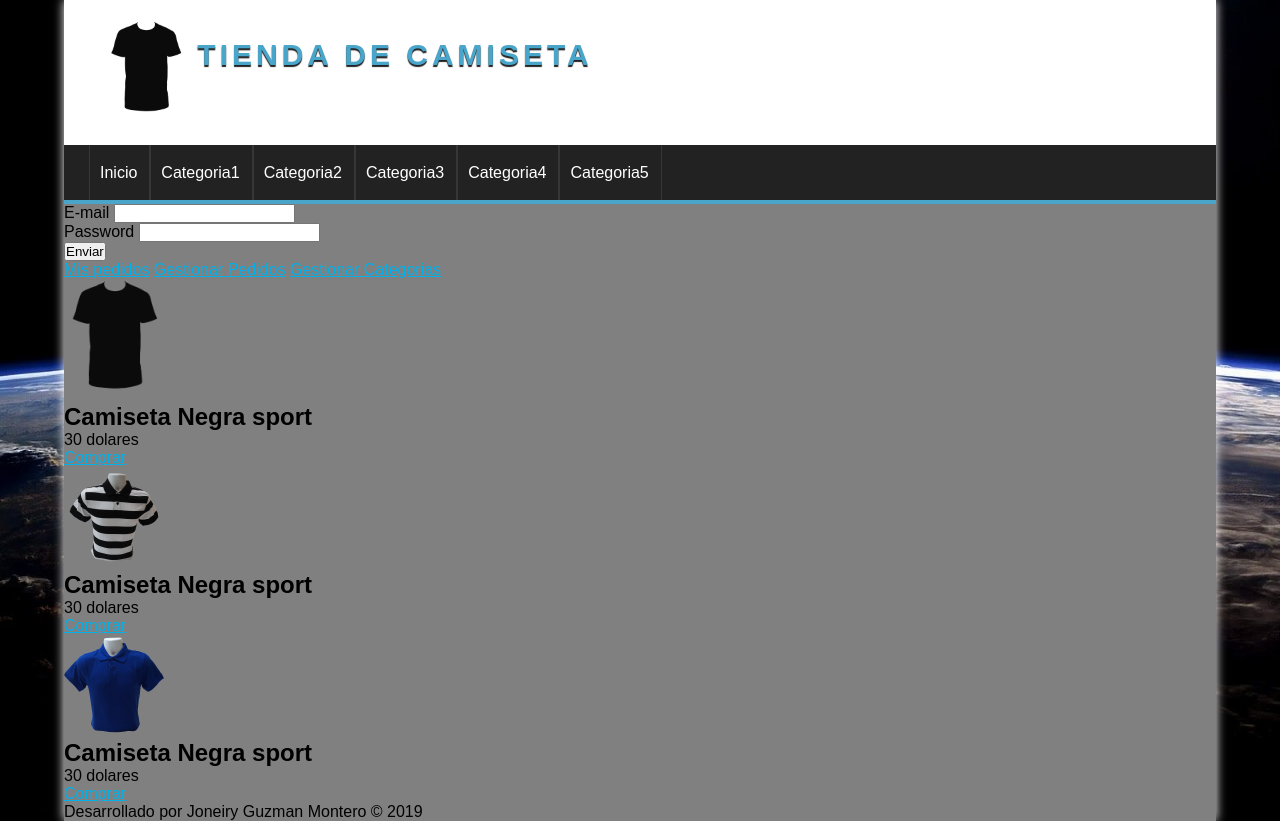
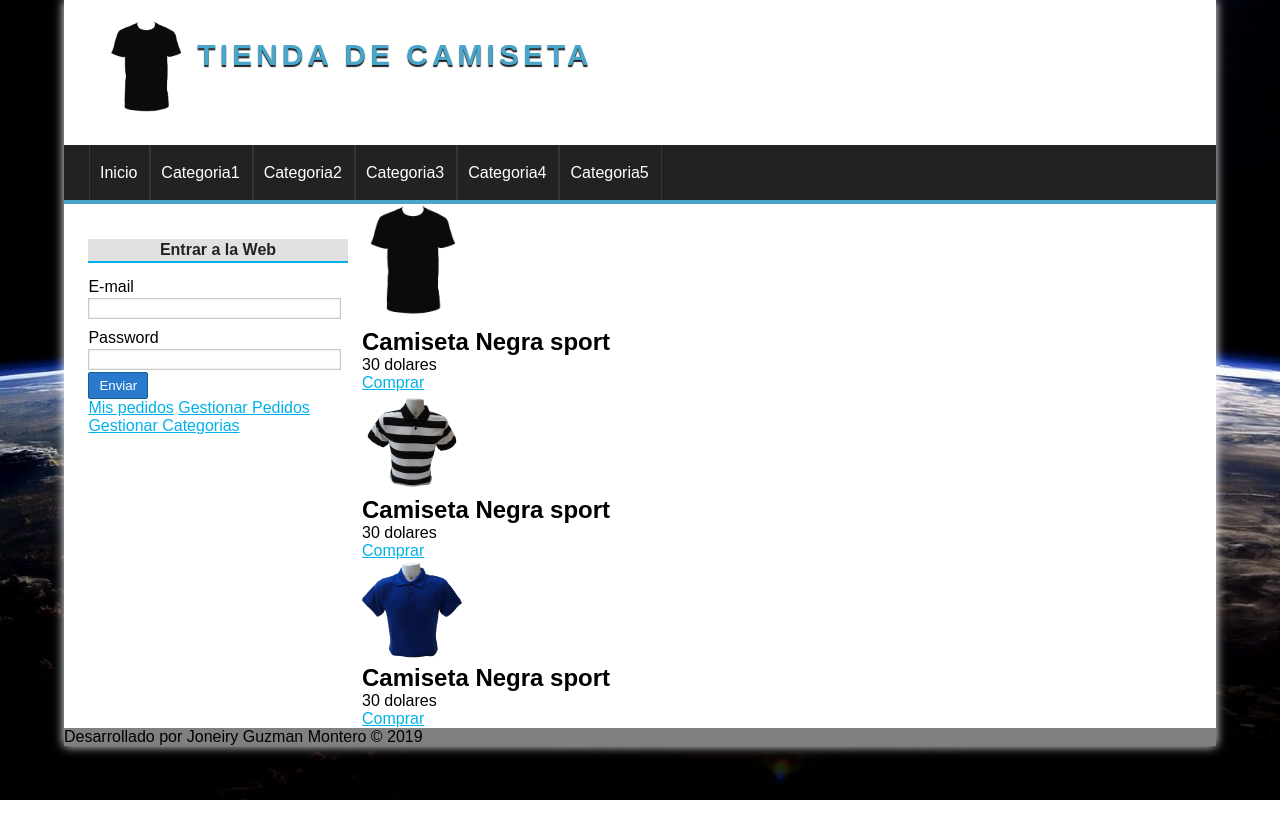
Before and after one commit to JoneiryGM/Mi-tienda, a PHP site: page /E/index_maquetacion.php in a window 1280 px wide. After the commit the page ends 800 px from the top, so only its background shows below. Run offline with PHP 8.4, Linux system fonts and the light colour scheme.

Commit message:
formulario del login hecho

```diff
--- a/assets/css/style.css
+++ b/assets/css/style.css
@@ -20,7 +20,7 @@
 }
 
 a:hover{
-    color: rgb(231, 67, 67);
+    color: rgb(59, 72, 133);
 }
 
 
@@ -34,9 +34,7 @@
     background: gray;
 }
 
-.product img{
-    width: 100px;
-}
+
 
 /* HEADER */
 
@@ -119,3 +117,104 @@
 #menu a:hover{
     background: rgb(73, 165, 201);
 }
+
+/* CONTENT */
+#content{
+    margin: 0px auto;
+    overflow: hidden;
+    background: white;
+}
+
+
+/* BARRA LATERAL */
+#lateral{
+    width: 25%;
+    min-height: 500px;
+    float: left;
+    margin-top: 20px;
+    margin-left: 10px;
+
+}
+
+#lateral .block_aside{
+    display: block;
+    width: 90%;
+    margin: 5px auto;
+    padding: 10px;
+    /* border: 1px solid red; */
+}
+
+#lateral h3{
+    display: block;
+    color: #222;
+    width: 100%;
+    text-align: center;
+    padding-top: 2px;
+    padding-bottom: 2px;
+    margin-bottom: 15px;
+    font-size: 16px;
+    font-weight: bold;
+    background: #E1E1E1;
+    border-bottom: 2px solid #01B1EA;
+}
+
+
+
+/* FORMULARIOS */
+label,
+input[type="text"],
+input[type="password"],
+input[type="email"],
+select{
+     display: block;
+     width: 95%;
+     margin-top: 2px;
+     margin-bottom: 2px;
+}
+
+label{
+    display: block;
+    margin-top: 10px;
+}
+
+input[type="text"],
+input[type="password"],
+input[type="email"],
+select{
+    border: 1px solid #C9C9C9;
+    box-shadow: 0px 0px 2px #ccc inset;
+    background: white;
+    padding: 2px;
+    color: gray;
+    transition: all 300ms;
+}
+
+
+input[type="text"]:focus,
+input[type="password"]:focus,
+input[type="email"]:focus{
+    border: 1px solid #1517b5;
+    color: black;
+}
+
+input[type="submit"],
+input[type="button"],
+button{
+    display: block;
+    border-radius: 2px;
+    width: auto;
+    padding: 5px;
+    padding-left: 10px;
+    padding-right: 10px;
+    color: white;
+    background: #2979cd;
+    border: 1px solid #11608E;
+    cursor: pointer;
+}
+
+
+
+/* PRODUCTOS */
+.product img{
+    width: 100px;
+}
--- a/index_maquetacion.php
+++ b/index_maquetacion.php
@@ -49,13 +49,13 @@
         <!-- 3-BARRA LATERAL -->
         <aside id="lateral">
            <div id="login" class="block_aside">
-
+              <h3>Entrar a la Web</h3>
              <form action="" method="post">
                <label for="email">E-mail</label>
-               <input type="email" name="email"> <br>
+               <input type="email" name="email">
 
                <label for="pass">Password</label>
-               <input type="password" name="pass"> <br>
+               <input type="password" name="pass">
 
                <input type="submit" value="Enviar">
              </form>
```
